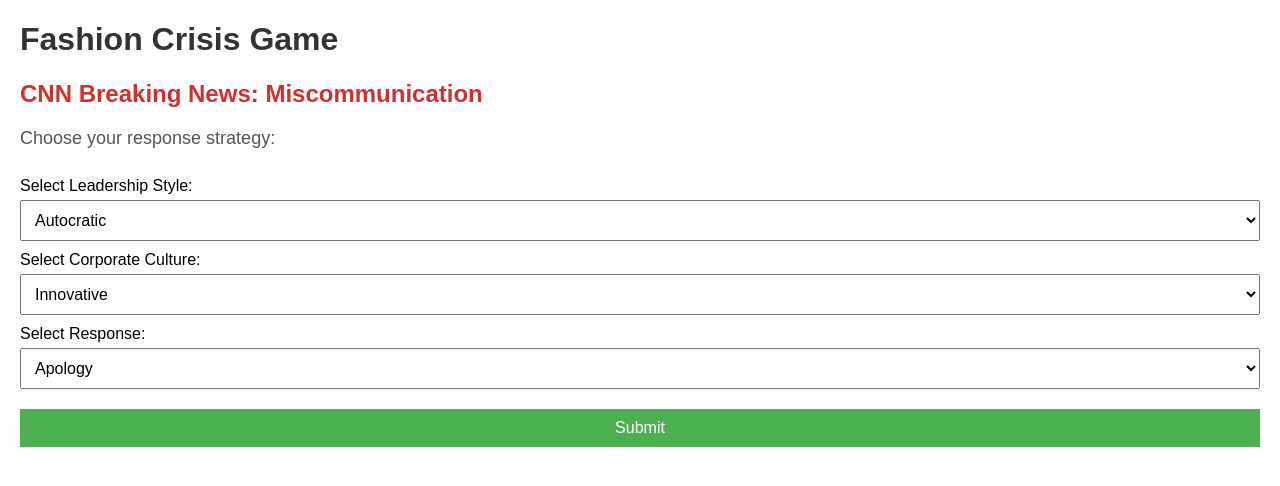
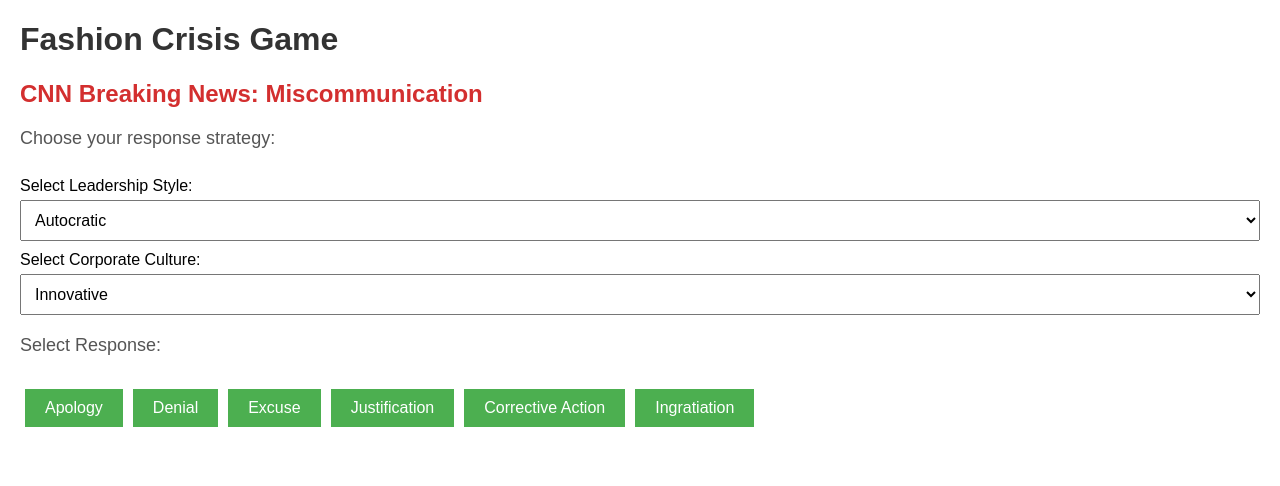
Before and after one commit to demyMichaels/blog, a Flask app: page / in a window 1280 px wide. Shown: the top 486 px of the page. Run offline with Flask 3, Linux system fonts and the light colour scheme.

Commit message:
now instead of the response being a drop down, let's make it a sequence of boxes with each response type written on the various boxes.

```diff
--- a/fashion_firestorm/static/style.css
+++ b/fashion_firestorm/static/style.css
@@ -27,20 +27,32 @@
     margin-top: 10px;
 }
 
-select, button {
+select {
     margin-top: 5px;
     padding: 10px;
     font-size: 16px;
 }
 
-button {
+.response-buttons {
+    display: flex;
+    flex-wrap: wrap;
+    margin-top: 10px;
+}
+
+.response-button {
     background-color: #4CAF50;
     color: white;
     border: none;
+    padding: 10px 20px;
+    margin: 5px;
+    font-size: 16px;
     cursor: pointer;
+}
+
+.response-button:hover {
+    background-color: #45a049;
+}
+
+button {
     margin-top: 20px;
 }
-
-button:hover {
-    background-color: #45a049;
-}
--- a/fashion_firestorm/templates/index.html
+++ b/fashion_firestorm/templates/index.html
@@ -25,14 +25,12 @@
             {% endfor %}
         </select>
 
-        <label for="response">Select Response:</label>
-        <select name="response" id="response">
+        <p>Select Response:</p>
+        <div class="response-buttons">
             {% for response in responses %}
-                <option value="{{ response }}">{{ response }}</option>
+                <button type="submit" name="response" value="{{ response }}" class="response-button">{{ response }}</button>
             {% endfor %}
-        </select>
-
-        <button type="submit">Submit</button>
+        </div>
     </form>
 </body>
 </html>
```
